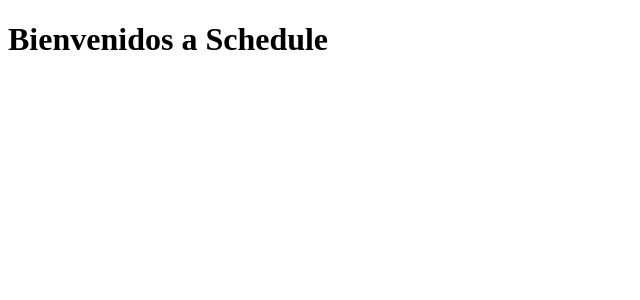
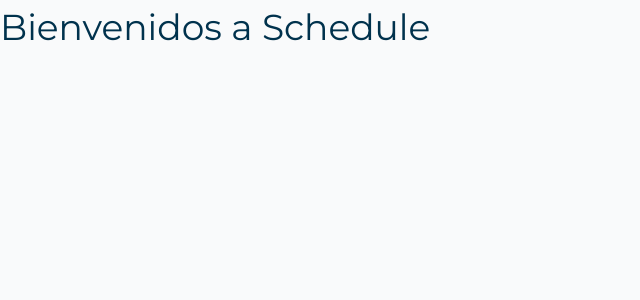
Before and after one commit to Dajs4/sena-horarios-frontend, a React (Vite) app: page / in a window 1280 px wide. Shown: the top 300 px of the page, without its empty margins (0-640 px from the left). Built offline with nearby package versions, Linux system fonts and the light colour scheme.

Commit message:
feat(styles): Configurar estilos base y componentes con la imagen corporativa del SENA

```diff
--- a/src/index.css
+++ b/src/index.css
@@ -0,0 +1,52 @@
+@import './styles/fonts.css';
+@tailwind base;
+@tailwind components;
+@tailwind utilities;
+
+@layer base {
+  body {
+    @apply bg-sena-gray-50 text-sena-gray-800 font-sans;
+  }
+  h1, h2, h3, h4, h5, h6 {
+    @apply font-title text-sena-blue;
+  }
+  h1 {
+    @apply text-3xl md:text-4xl;
+  }
+  h2 {
+    @apply text-2xl md:text-3xl;
+  }
+  h3 {
+    @apply text-xl md:text-2xl;
+  }
+  a {
+    @apply text-sena-blue-light hover:text-sena-blue transition-colors duration-200;
+  }
+}
+
+@layer components {
+  .btn {
+    @apply px-4 py-2 rounded font-medium focus:outline-none focus:ring-2 focus:ring-offset-2 transition-colors;
+  }
+  .btn-primary {
+    @apply bg-sena-blue text-white hover:bg-sena-blue-hover focus:ring-sena-blue;
+  }
+  .btn-secondary {
+    @apply bg-sena-green text-white hover:bg-opacity-90 focus:ring-sena-green;
+  }
+  .btn-outline {
+    @apply border border-sena-blue text-sena-blue hover:bg-sena-blue hover:text-white focus:ring-sena-blue;
+  }
+  .card {
+    @apply bg-white rounded-lg shadow-md p-6;
+  }
+  .form-input {
+    @apply w-full px-3 py-2 border border-sena-gray-300 rounded-md focus:outline-none focus:ring-2 focus:ring-sena-blue focus:border-transparent;
+  }
+  .form-label {
+    @apply block text-sm font-medium text-sena-gray-700 mb-1;
+  }
+  .form-error {
+    @apply text-sm text-sena-error mt-1;
+  }
+}
```
